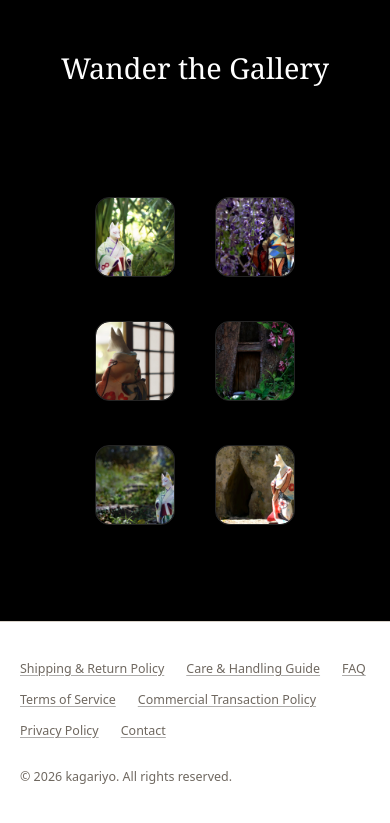
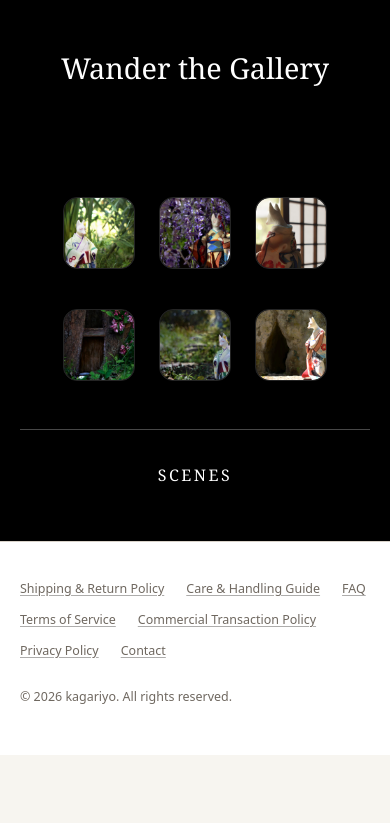
Before and after one commit to gionsouta/kagariyo-site-final, a plain HTML site: page gallery.html in a window 390 px wide. Shown: the part 85-908 px from the top of the page. After the commit the page ends 844 px from the top, so only its background shows below. Drawn offline with Linux system fonts and the light colour scheme.

Commit message:
タイトル修正

```diff
--- a/assets/css/custom.css
+++ b/assets/css/custom.css
@@ -267,17 +267,38 @@ main .image-frame.portrait-image {
 
 .gallery-grid {
   gap: clamp(44px, 8vw, 96px) clamp(56px, 12vw, 120px);
-  grid-template-columns: repeat(2, 80px);
+  grid-template-columns: repeat(3, 80px);
 }
 
 .gallery-card .image-frame {
   width: 80px;
 }
 
+.gallery-section-divider {
+  border-top: 1px solid rgba(255, 255, 255, 0.28);
+  margin: clamp(8px, 2vw, 24px) auto 0;
+  max-width: 520px;
+  padding-top: 36px;
+  text-align: center;
+}
+
+.gallery-section-divider h2 {
+  color: var(--white);
+  font-size: 1rem;
+  font-weight: 400;
+  letter-spacing: 0.16em;
+  margin: 0;
+  text-transform: uppercase;
+}
+
 @media (max-width: 760px) {
   .gallery-grid {
-    grid-template-columns: repeat(2, 80px);
-    gap: 44px 40px;
+    grid-template-columns: repeat(3, 72px);
+    gap: 40px 24px;
+  }
+
+  .gallery-card .image-frame {
+    width: 72px;
   }
 }
 
--- a/gallery.html
+++ b/gallery.html
@@ -3,7 +3,7 @@
   <head>
     <meta charset="utf-8">
     <meta name="viewport" content="width=device-width, initial-scale=1">
-    <title>Gallery | Visual Poetry and Quiet Scenes by kagariyo</title>
+    <title>Gallery | kagariyo</title>
     <meta name="description" content="A gallery of quiet visual poetry from kagariyo, featuring Japanese interiors, fox imagery, soft light, and moments of lingering memory.">
     <link rel="stylesheet" href="assets/css/site.css">
     <link rel="stylesheet" href="assets/css/custom.css">
@@ -21,7 +21,7 @@
       <section class="page-heading">
         <h1>Wander the Gallery</h1>
       </section>
-      <section class="gallery-grid" aria-label="Gallery items">
+      <section class="gallery-grid visual-poetry-grid" aria-label="Visual poetry gallery items">
         <a class="gallery-card" href="gallery/01-noise/">
           <span class="image-frame"><img class="protected-image" src="assets/images/public/01-suisen-Tmb.jpg" alt="White fox standing among white daffodils beneath tunnel-like overgrown grass"></span>
         </a>
@@ -41,6 +41,9 @@
           <span class="image-frame"><img class="protected-image" src="assets/images/public/06-garden-stone-Tmb.jpg" alt="White kimono-wearing fox standing beside a shimenawa-wrapped garden stone with a cool dark hollow"></span>
         </a>
       </section>
+      <section class="gallery-section-divider" aria-label="Scenes gallery section">
+        <h2>Scenes</h2>
+      </section>
     </main>
     <footer class="site-footer">
       <nav aria-label="Footer navigation">
```
Also changed, not shown: care-and-handling-guide.html (+1 -1 lines), collection.html (+1 -1 lines), faq.html (+1 -1 lines), gallery/01-noise/index.html (+1 -1 lines), gallery/02-wisteria/index.html (+1 -1 lines), gallery/03-letter/index.html (+1 -1 lines), gallery/04-tree-door/index.html (+1 -1 lines), gallery/05-stone-steps/index.html (+1 -1 lines), gallery/06-stone-hollow/index.html (+1 -1 lines), index.html (+1 -1 lines), privacy-policy.html (+1 -1 lines), products/gate-of-signs-take-a.html (+1 -1 lines), shipping-return-policy.html (+1 -1 lines), terms-of-service.html (+1 -1 lines).
